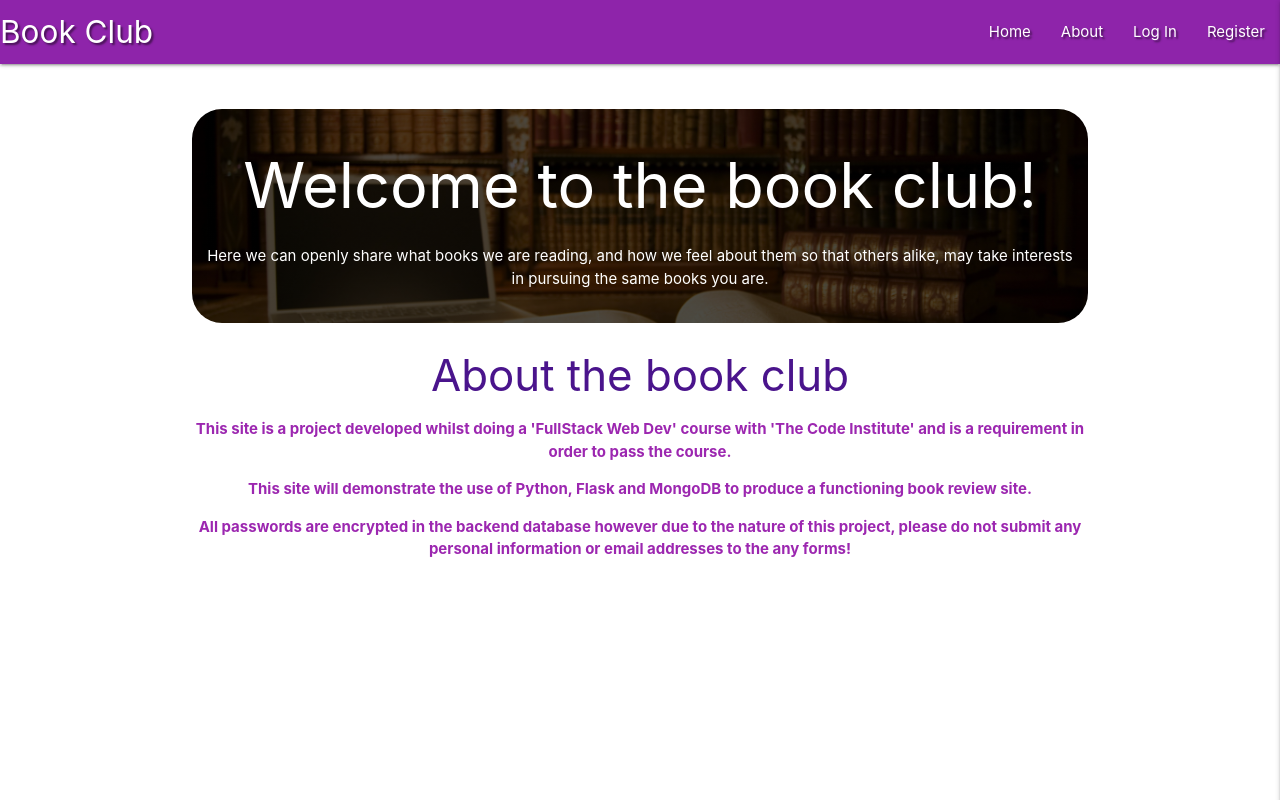
After one commit to AlienatedSoftware/Third_Milestone_Book_Club, a Flask app: page /about in a window 1280 px wide. The commit adds this page. Run offline with Flask 2, Linux system fonts and the light colour scheme; some libraries are stand-ins or nearby versions.

Commit message:
Added an about page

```diff
--- a/app.py
+++ b/app.py
@@ -24,6 +24,10 @@ def get_books():
     books = list(mongo.db.books.find())
     return render_template("books.html", books=books)
 
+@app.route('/about')
+def about():
+    # function to display about page with detail on project and relevant disclaimer
+    return render_template('about.html', title='About')
 
 @app.route("/register", methods=["GET", "POST"])
 def register():
--- a/static/css/style.css
+++ b/static/css/style.css
@@ -54,3 +54,8 @@ html {
     align-items: center;
     font-size: large;
 }
+
+.about-content{
+    font-size: 1rem;
+    font-weight: bold;
+}
--- /dev/null
+++ b/templates/about.html
@@ -0,0 +1,13 @@
+{% extends "base.html" %}
+{% block content %}
+
+<h3 class="purple-text text-darken-4 center-align">About the book club</h3>
+    <div class="center-align purple-text about-content">
+        <p>This site is a project developed whilst doing a 'FullStack Web Dev' course with
+            'The Code Institute' and is a requirement in order to pass the course.</p>
+        <p>This site will demonstrate the use of Python, Flask and MongoDB to produce a functioning
+            book review site.</p>
+        <p> All passwords are encrypted in the backend database however due to the nature of this project, please
+            do not submit any personal information or email addresses to the any forms!</p>
+    </div>
+{% endblock %}
--- a/templates/base.html
+++ b/templates/base.html
@@ -23,6 +23,7 @@
                     <a href="#" data-target="mobile-demo" class="sidenav-trigger right"><i class="fas fa-bars"></i></a>
                     <ul class="right hide-on-med-and-down">
                         <li><a href="{{ url_for('get_books') }}">Home</a></li>
+                        <li><a href="{{ url_for('about') }}">About</a></li>
                         {% if session.user %}
                             <li><a href="{{ url_for('profile', username=session['user']) }}">Profile</a></li>
                             <li><a href="{{ url_for('add_book') }}">Share Book</a></li>
@@ -75,7 +76,7 @@
         <div class="img-container">
             <div class="inner-container">
                 <h1>Welcome to the book club! </h1>
-                <p>Here we can openly share what books we are reading, and how we feel about them so that others alike, may take interests in pursuing
+                <p style="margin-right: 14px;margin-left: 14px;">Here we can openly share what books we are reading, and how we feel about them so that others alike, may take interests in pursuing
                     the same books you are.</p>
             </div>
         </div>
```
